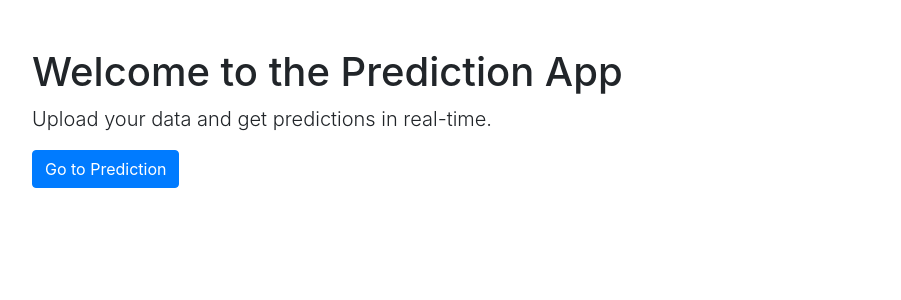
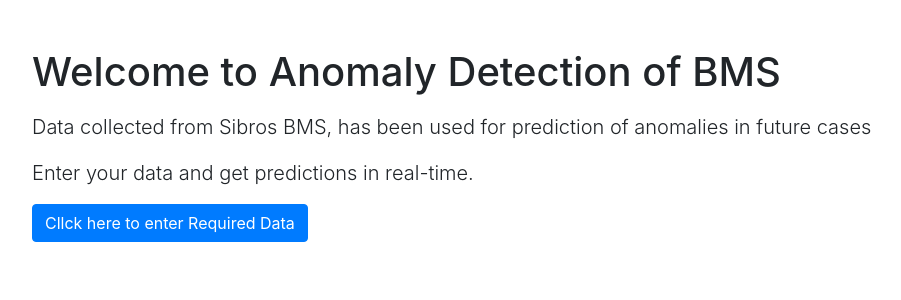
Before and after one commit to akash-bluebinaries/bms-ad, a Flask app: page / in a window 1280 px wide. Shown: the top 300 px of the page, without its empty margins (53-954 px from the left). Run offline with Flask 3, Linux system fonts and the light colour scheme; some libraries are stand-ins or nearby versions.

Commit message:
Changes made on HTML files

```diff
--- a/templates/home.html
+++ b/templates/home.html
@@ -8,7 +8,8 @@
 </head>
 <body>
     <div class="container">
-        <h1 class="mt-5">Predict Data</h1>
+        <h1 class="mt-5">Enter Data to check for anomaly</h1>
+        <h1 class="mt-5"> </h1>
         <form method="POST" action="/predictdata">
             <div class="form-group">
                 <label for="CellVoltage">Cell Voltage (V)</label>
@@ -101,7 +102,7 @@
             <button type="submit" class="btn btn-primary">Predict</button>
         </form>
         {% if results is defined %}
-            <h2 class="mt-5">Prediction Results</h2>
+            <h2 class="mt-5">Based on your input; the parameter exhibit attributes of:</h2>
             <p>{{ results }}</p>
         {% endif %}
     </div>
--- a/templates/index.html
+++ b/templates/index.html
@@ -8,9 +8,11 @@
 </head>
 <body>
     <div class="container">
-        <h1 class="mt-5">Welcome to the Prediction App</h1>
-        <p class="lead">Upload your data and get predictions in real-time.</p>
-        <a href="/predictdata" class="btn btn-primary">Go to Prediction</a>
+        <h1 class="mt-5">Welcome to Anomaly Detection of BMS</h1>
+        <p class="lead"> </p>
+        <p class="lead">Data collected from Sibros BMS, has been used for prediction of anomalies in future cases</p>
+        <p class="lead">Enter your data and get predictions in real-time.</p>
+        <a href="/predictdata" class="btn btn-primary">Cllck here to enter Required Data</a>
     </div>
 </body>
 </html>
```
